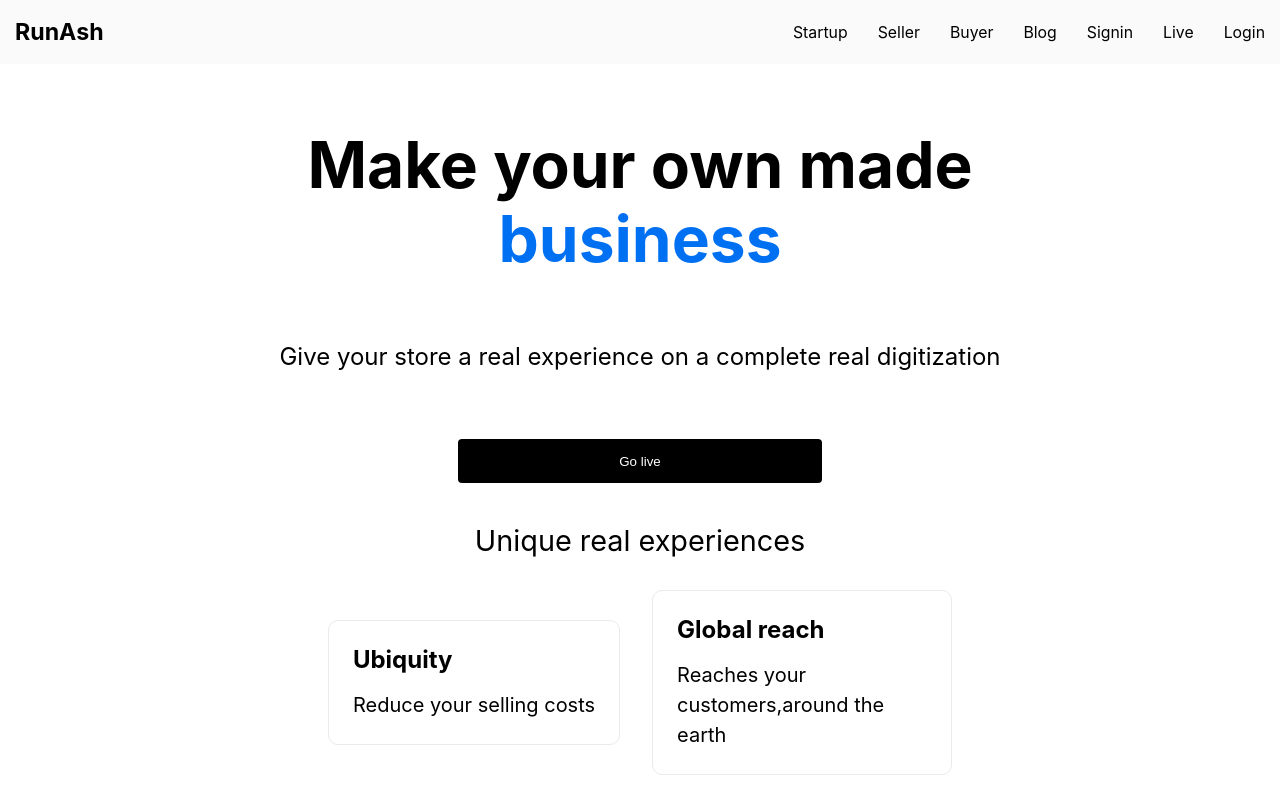
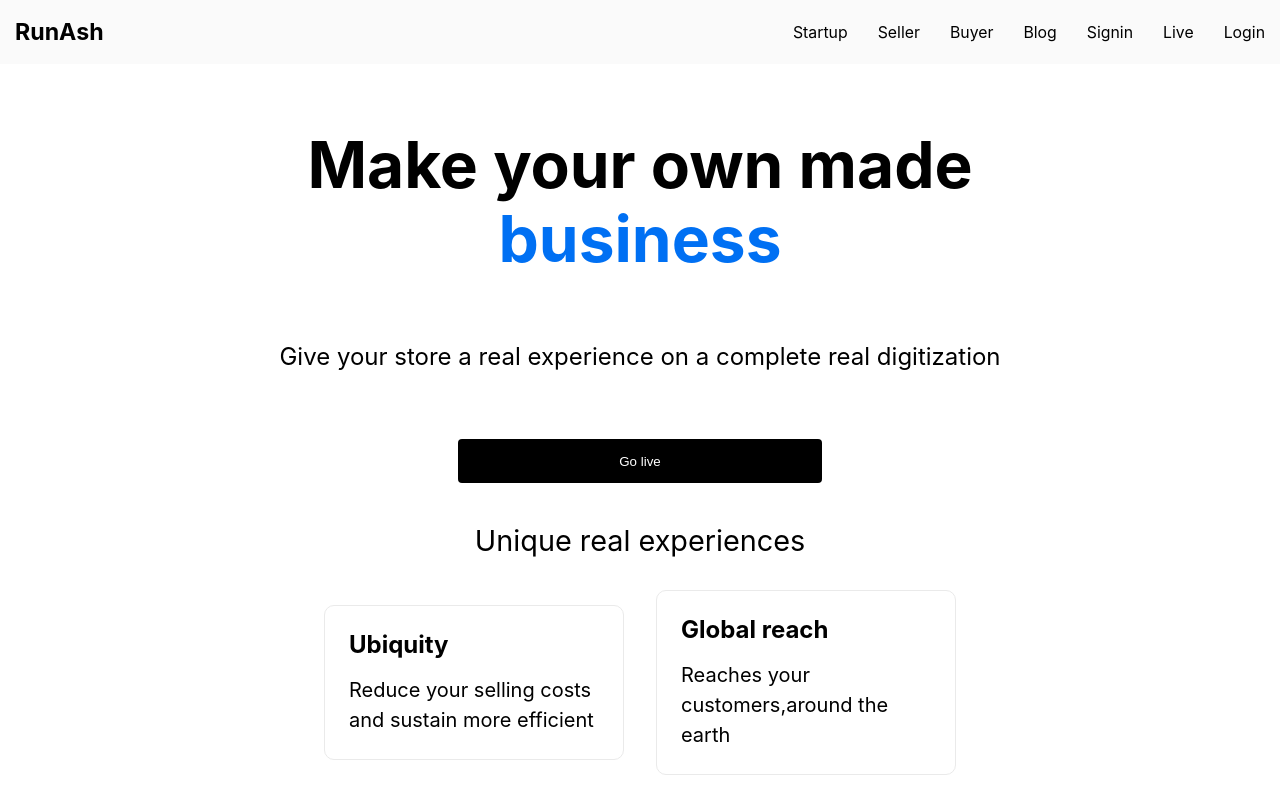
Before and after one commit to rammurmu/next, a Next.js app: page /seller in a window 1280 px wide. Shown: the top 800 px of the page. Built offline with nearby package versions, Linux system fonts and the light colour scheme.

Commit message:
Update seller.js

```diff
--- a/pages/seller.js
+++ b/pages/seller.js
@@ -23,7 +23,7 @@ export default function Seller() {
         <div className={styles.grid}>
           <a href="https://" className={styles.card}>
             <h2>Ubiquity</h2>
-            <p>Reduce your selling costs</p>
+            <p>Reduce your selling costs and sustain more efficient</p>
           </a>
 
           <a href="https://" className={styles.card}>
```
